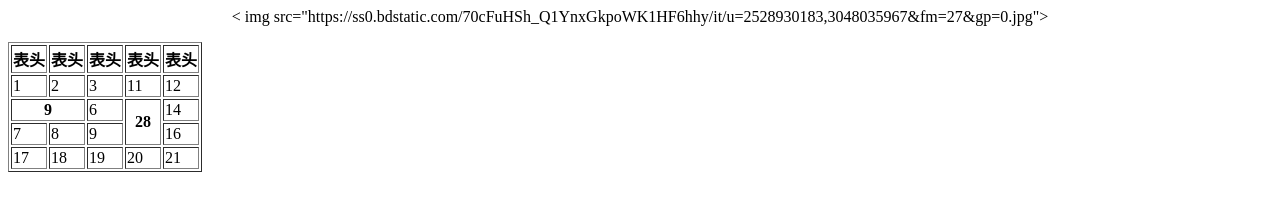
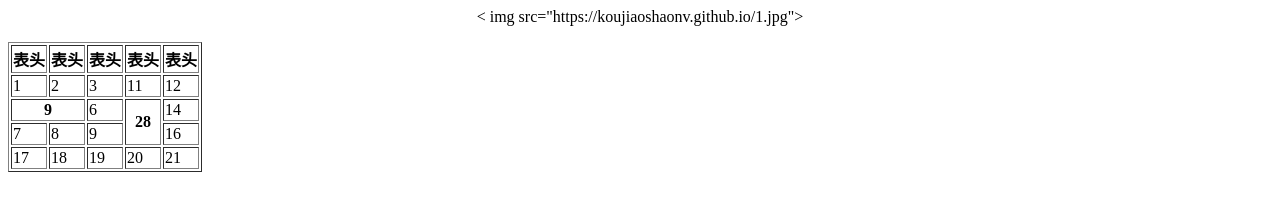
Before and after one commit to koujiaoshaonv/koujiaoshaonv.github.io, a plain HTML site: page index.html in a window 1280 px wide. Drawn offline with Linux system fonts and the light colour scheme.

Commit message:
Update index.html

```diff
--- a/index.html
+++ b/index.html
@@ -4,12 +4,8 @@
     <title>抠脚少女</title>
   </head>
   <body>
-    <p align="center">< img src="https://ss0.bdstatic.com/70cFuHSh_Q1YnxGkpoWK1HF6hhy/it/u=2528930183,3048035967&fm=27&gp=0.jpg"></p ><!--图片居中-->
-
-
-
-
-    <p>
+    <p align="center">< img src="https://koujiaoshaonv.github.io/1.jpg">
+    </p>
       <table border="1">
   <tr>
     <th>表头</th>
```
